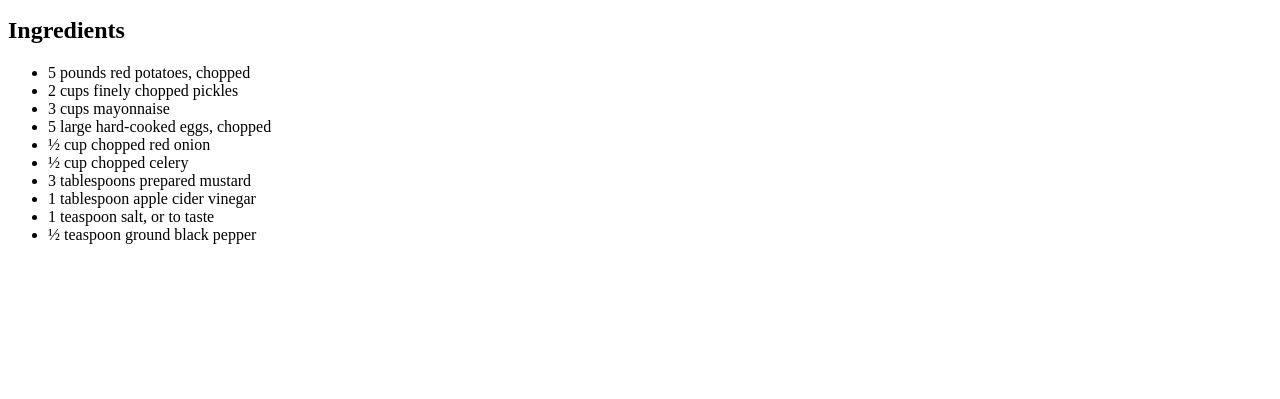
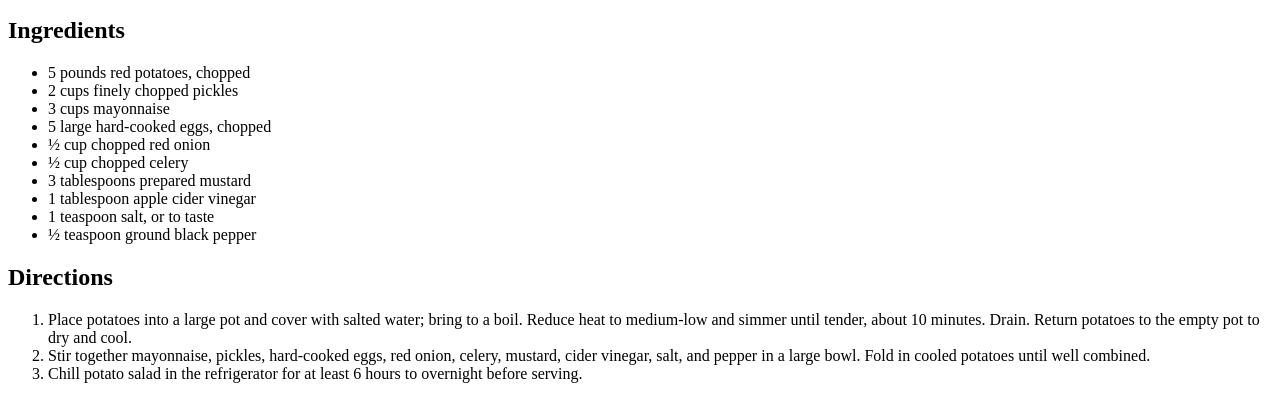
Before and after one commit to natiShime/odin-recipes, a plain HTML site: page recipes/potato_salad.html in a window 1280 px wide. Shown: the part 421-820 px from the top of the page. Drawn offline with Linux system fonts and the light colour scheme.

Commit message:
Add directions

```diff
--- a/recipes/potato_salad.html
+++ b/recipes/potato_salad.html
@@ -26,5 +26,22 @@
             <li>½ teaspoon ground black pepper</li>
         </ul>
     </div>
+    <div>
+        <h2>Directions</h2>
+        <ol>
+            <li>
+                Place potatoes into a large pot and cover with salted water; bring to a boil.
+                Reduce heat to medium-low and simmer until tender, about 10 minutes. Drain.
+                Return potatoes to the empty pot to dry and cool.
+            </li>
+            <li>
+                Stir together mayonnaise, pickles, hard-cooked eggs, red onion, celery, mustard,
+                 cider vinegar, salt, and pepper in a large bowl. Fold in cooled potatoes until well combined.
+            </li>
+            <li>
+                 Chill potato salad in the refrigerator for at least 6 hours to overnight before serving.
+            </li>
+        </ol>
+    </div>
 </body>
 </html>
```
